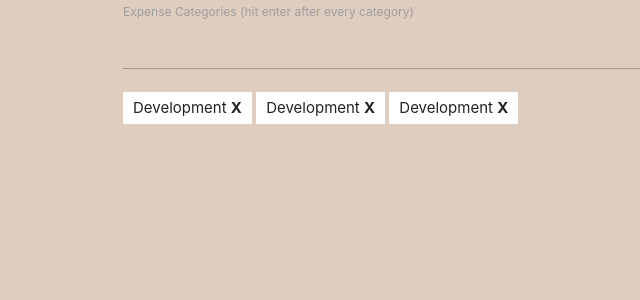
After one commit to Kunvuthi/budgetproject, a Django app: template budget/templates/budget/add-project.html in a window 1280 px wide. The commit adds this page. Shown: the top 300 px of the page, without its empty margins (69-709 px from the left). Run offline with Django 3.2, Linux system fonts and the light colour scheme; the template is opened without the code that fills it, so the values that code supplies are empty.

Commit message:
add-project commit#4

```diff
--- a/budget/static/css/styles.css
+++ b/budget/static/css/styles.css
@@ -26,6 +26,14 @@ html {
 .noproject-wrapper h3 {
     padding: 10px;
     margin-bottom: 50px;
+}
+
+
+/*  project add view */
+form ul li.category{
+    display: inline-block;
+    background-color: white;
+    padding: 5px 10px;
 }
 
 
--- /dev/null
+++ b/budget/templates/budget/add-project.html
@@ -0,0 +1,33 @@
+{% extends 'budget/base.html' %}
+{% load static %}
+{% block content %}
+
+
+<div class="container">
+    <form action="" method="POST">
+        {% csrf_token %}
+        {{ form }}
+        <label for="categoryInput">Expense Categories (hit enter after every category)</label>
+        <input type="text" name="categoryInput" id="categoryInput">
+        <input type="hidden" name="categoriesString">
+
+        <ul id="categoriesContainer">
+            <li class="category">
+                <span class="name">Development</span>
+                <span onclick="removeCategory(this)" class="btnRemove bold">X</span>
+            </li>
+            <li class="category">
+                <span class="name">Development</span>
+                <span onclick="removeCategory(this)" class="btnRemove bold">X</span>
+            </li>
+            <li class="category">
+                <span class="name">Development</span>
+                <span onclick="removeCategory(this)" class="btnRemove bold">X</span>
+            </li>
+        </ul>
+
+    </form>
+</div>
+
+
+{% endblock %}
--- a/budget/urls.py
+++ b/budget/urls.py
@@ -19,5 +19,6 @@ from . import views
 
 urlpatterns = [
     path('', views.project_list, name='list'),
+    path('add', views.ProjectCreateView.as_view(), name='add'),
     path('<slug:project_slug>', views.project_detail, name='detail')
 ]
```
Also changed, not shown: budget/views.py (+8 -0 lines).
